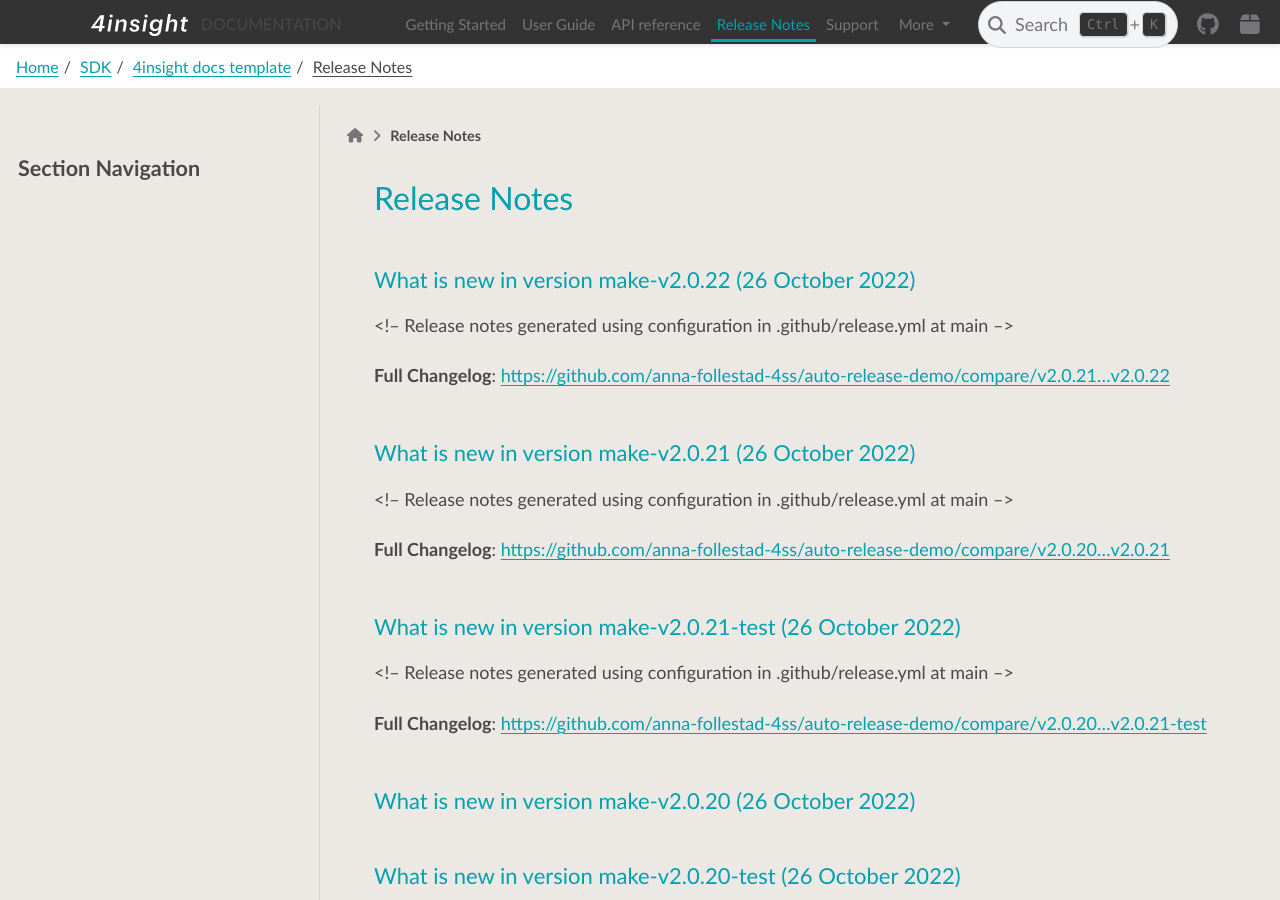
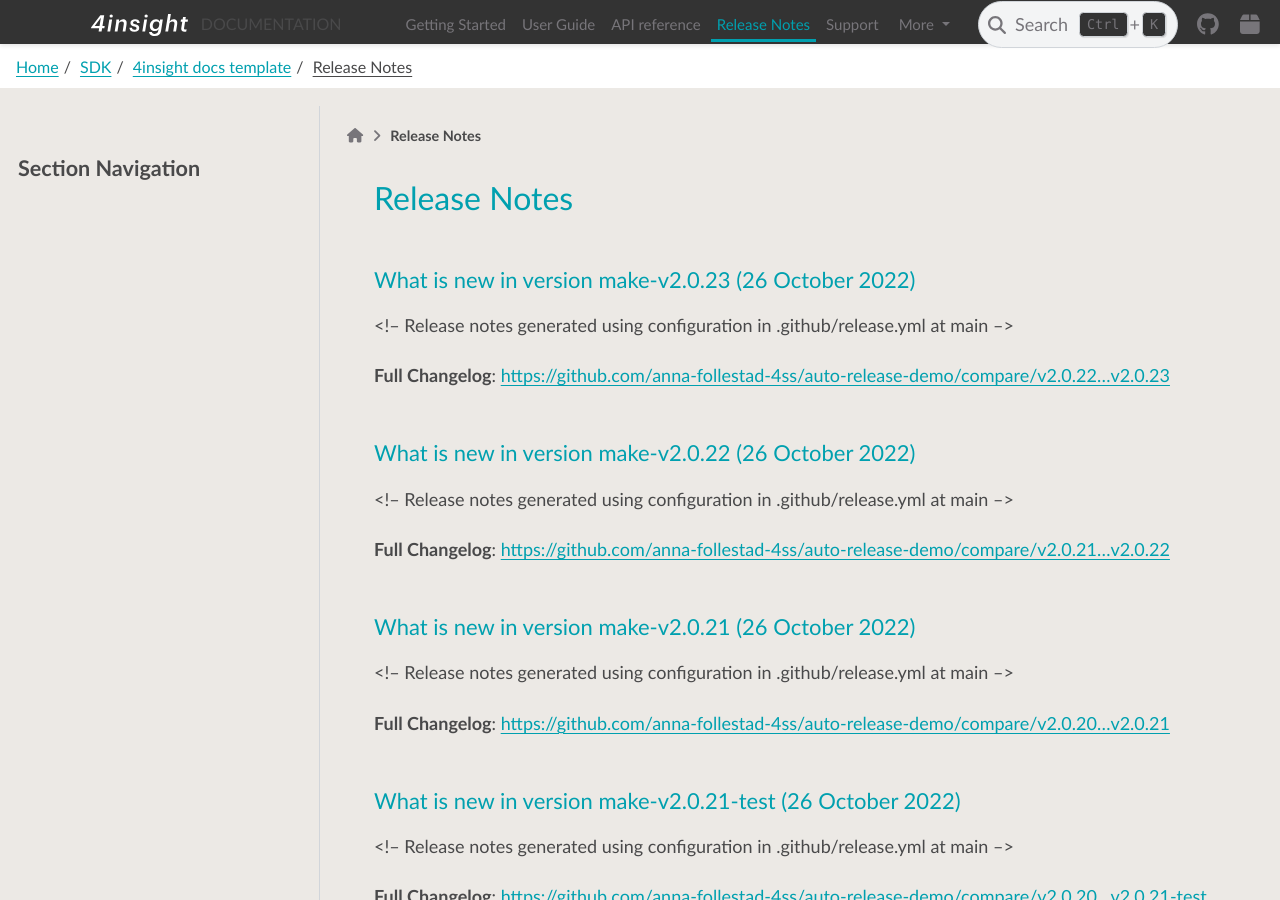
Before and after one commit to anna-follestad-4ss/auto-release-demo, a Sphinx documentation site: the page built from docs/release_notes.rst, in a window 1280 px wide and 900 px high. Built offline with Sphinx 7.4.7 and the PyData theme 0.15.4, drawn with Linux system fonts in a browser that asks for light colours.

Commit message:
added latest release notes from autogen

```diff
--- a/docs/release_notes.rst
+++ b/docs/release_notes.rst
@@ -1,5 +1,16 @@
 Release Notes
 =============
+
+What is new in version make-v2.0.23 (26 October 2022)
+------------------------------------------------
+
+<!-- Release notes generated using configuration in .github/release.yml at main -->
+
+
+
+**Full Changelog**: https://github.com/anna-follestad-4ss/auto-release-demo/compare/v2.0.22...v2.0.23
+
+
 
 What is new in version make-v2.0.22 (26 October 2022)
 ------------------------------------------------
```
